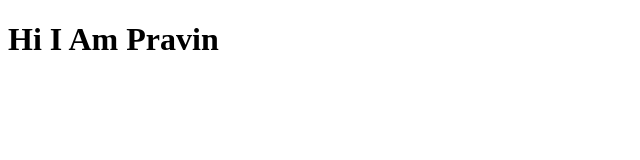
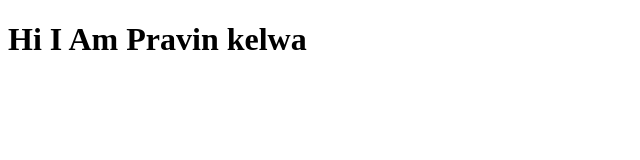
Before and after one commit to pravin2182/index, a plain HTML site: page index.html in a window 1280 px wide. Shown: the whole page, without its empty margins (0-640 px from the left). Drawn offline with Linux system fonts and the light colour scheme.

Commit message:
aded kelwa

```diff
--- a/index.html
+++ b/index.html
@@ -6,6 +6,6 @@
     <title>Document</title>
 </head>
 <body>
-    <h1>Hi I Am Pravin </h1>
+    <h1>Hi I Am Pravin kelwa</h1>
 </body>
 </html>
```
